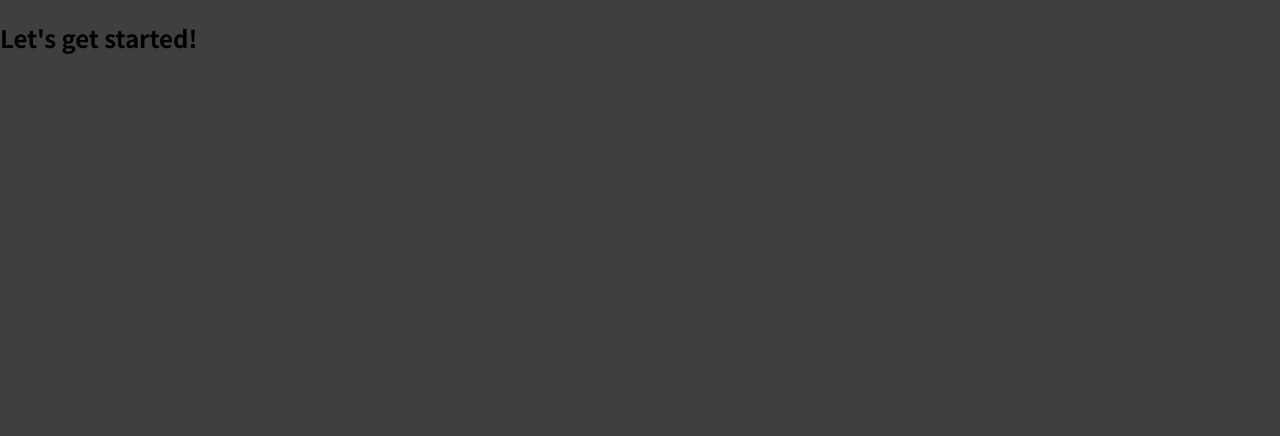
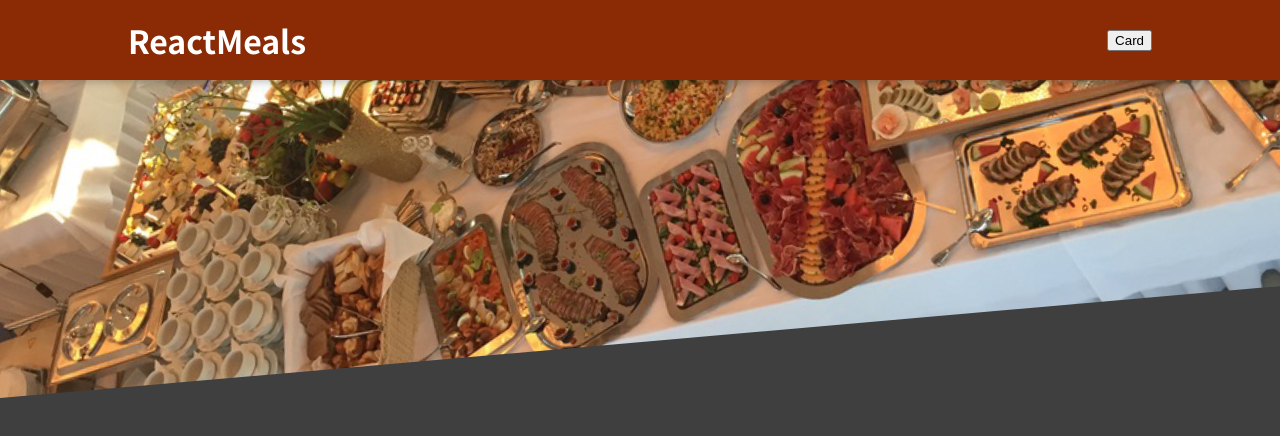
Before and after one commit to ashrafstakala/react-food-app, a React (Create React App) app: page / in a window 1280 px wide. Shown: the top 436 px of the page. Built offline with nearby package versions, Linux system fonts and the light colour scheme.

Commit message:
added header

```diff
--- a/src/App.js
+++ b/src/App.js
@@ -1,8 +1,12 @@
+import React, { Fragment } from 'react';
+
+import Header from './components/Layout/Header';
+
 function App() {
   return (
-    <div>
-      <h2>Let's get started!</h2>
-    </div>
+    <Fragment>
+      <Header />
+    </Fragment>
   );
 }
 
--- /dev/null
+++ b/src/components/Layout/Header.js
@@ -0,0 +1,20 @@
+import React from 'react';
+
+import mealsImage from '../../assets/meals.jpeg';
+import classes from './Header.module.css';
+
+const Header = (props) => {
+  return (
+    <React.Fragment>
+      <header className={classes.header}>
+        <h1>ReactMeals</h1>
+        <button>Card</button>
+      </header>
+      <div className={classes['main-image']}>
+        <img src={mealsImage} alt="A table full of delicious food" />
+      </div>
+    </React.Fragment>
+  );
+};
+
+export default Header;
--- /dev/null
+++ b/src/components/Layout/Header.module.css
@@ -0,0 +1,29 @@
+.header {
+  position: fixed;
+  top: 0;
+  left: 0;
+  width: 100%;
+  height: 5rem;
+  background-color: #8a2b06;
+  color: white;
+  display: flex;
+  justify-content: space-between;
+  align-items: center;
+  padding: 0 10%;
+  box-shadow: 0 2px 8px rgba(0, 0, 0, 0.25);
+  z-index: 10;
+}
+
+.main-image {
+  width: 100%;
+  height: 25rem;
+  z-index: 0;
+  overflow: hidden;
+}
+
+.main-image img {
+  width: 110%;
+  height: 100%;
+  object-fit: cover;
+  transform: rotateZ(-5deg) translateY(-4rem) translateX(-1rem);
+}
```
Also changed, not shown: src/assets/meals.jpeg (added).
